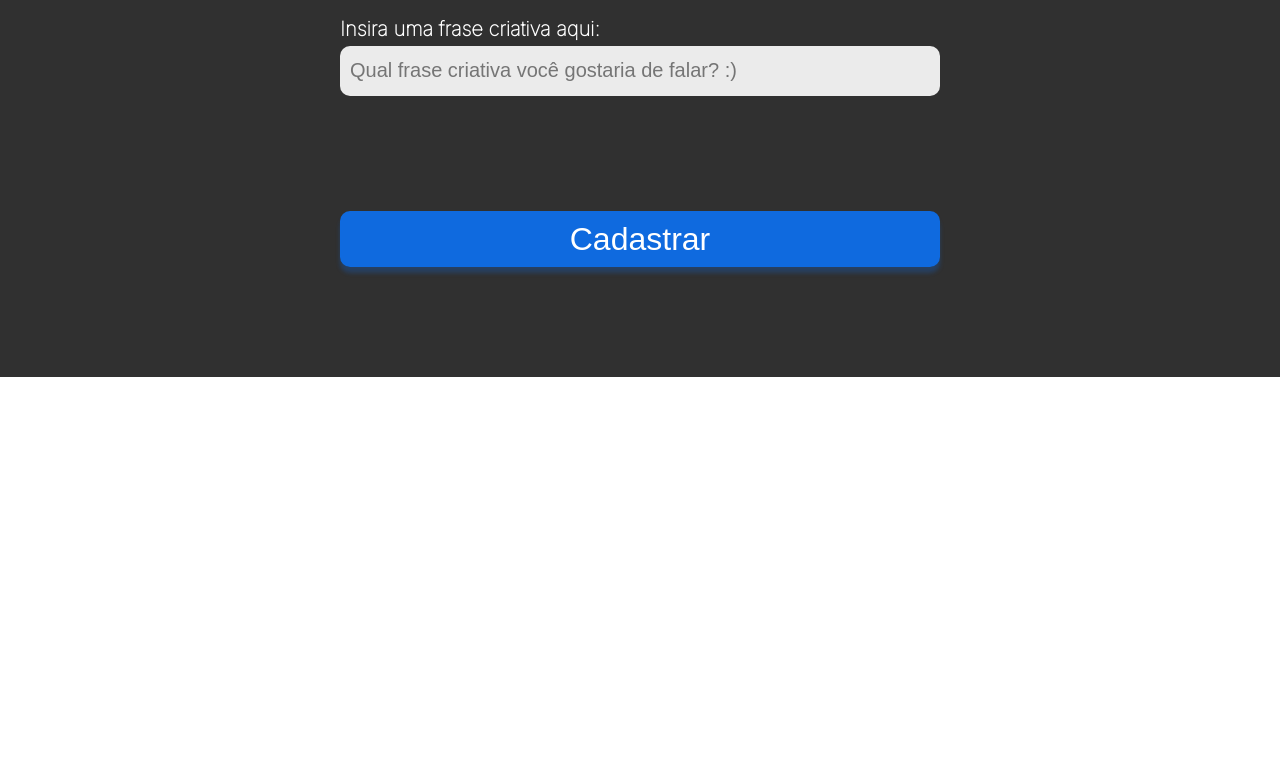
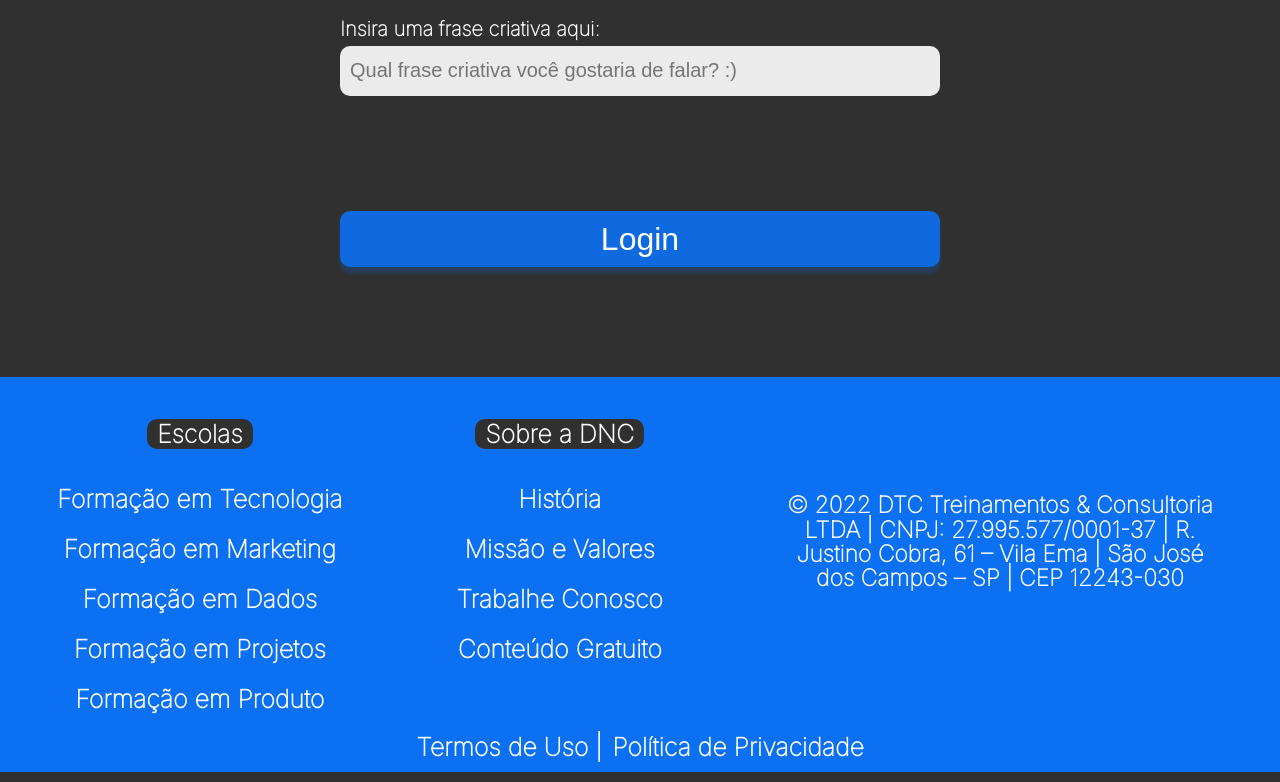
Before and after one commit to fbergami57/BootcampDnc, a plain HTML site: page index.html in a window 1280 px wide. Shown: the part 1139-1921 px from the top of the page. Before the commit the page ends 1516 px from the top, so only its background shows below. Drawn offline with Linux system fonts and the light colour scheme; a web font is replaced by a local one.

Commit message:
Media Query for mobile

```diff
--- a/index.html
+++ b/index.html
@@ -65,9 +65,58 @@
                 <input type="text" placeholder="Qual frase criativa você gostaria de falar? :)">
             </div>
 
-            <input type="submit" value="Cadastrar">
+            <input type="submit" value="Login">
         </form>
     </section>
+    <footer>
+        <div class="linha1">
+            <nav>
+                <h5>Escolas</h5>
+                <ul>
+                    <li>
+                        <a href="Formação em Tecnologia">Formação em Tecnologia</a>
+                    </li>
+                    <li>
+                        <a href="Formação em Marketing">Formação em Marketing</a>
+                    </li>
+                    <li>
+                        <a href="Formação em Dados">Formação em Dados</a>
+                    </li>
+                    <li>
+                        <a href="Formação em Projetos">Formação em Projetos</a>
+                    </li>
+                    <li>
+                        <a href="Formação em Produto">Formação em Produto</a>
+                    </li>
+                </ul>
+            </nav>
+            <nav>
+                <h5>Sobre a DNC</h5>
+                <ul>
+                    <li>
+                        <a href="História">História</a>
+                    </li>
+                    <li>
+                        <a href="Missão e Valores">Missão e Valores</a>
+                    </li>
+                    <li>
+                        <a href="Trabalhe Conosco">Trabalhe Conosco</a>
+                    </li>
+                    <li>
+                        <a href="Conteúdo Gratuito">Conteúdo Gratuito</a>
+                    </li>
+                </ul>
+            </nav>
+            <div class="endereco">
+                © 2022 DTC Treinamentos & Consultoria LTDA | CNPJ: 27.995.577/0001-37 | R. Justino Cobra,
+                61 – Vila Ema | São José dos Campos – SP | CEP 12243-030
+            </div>
+        </div>
+        <div class="linha2">
+            <a href="Termos de Uso">Termos de Uso |</a>
+            <a href="Política de Privacidade">Política de Privacidade</a>
+        </div>
+    </footer>
 
 
 </body>
--- a/style.css
+++ b/style.css
@@ -14,7 +14,6 @@
 
             background: linear-gradient(180deg, rgba(12, 112, 242, 0.5) 19.91%, rgba(12, 112, 242, 0) 24.84%),
             linear-gradient(0deg, #303030, #303030);
-            linear-gradient(0deg, #BABABA, #BABABA);
             background-repeat: no-repeat;
 
         }
@@ -154,3 +153,145 @@
             box-shadow: 0px 6px 4px rgba(12, 112, 242, 0.25);
             cursor: pointer;
          }
+
+         /* Footer */
+
+         footer {
+            width: 100%;
+            background-color: #0C70F2;
+         }
+
+         footer .linha1 {
+            display: flex;
+            justify-content: space-around;
+            align-items: center;
+         }
+
+         footer ul {
+            list-style: none;
+            margin: 0px;
+            padding: 0px;
+            font-size: 18px;
+         }
+
+         footer nav {
+            display: flex;
+            flex-direction: column;
+            align-items: center;
+            height: 330px;
+         }
+
+         footer h5 {
+            text-align: center;
+            color: white;
+            font-style: normal;
+            font-weight: 800;
+            font-size: 25px;
+            font-family: var(--fonte-padrao);
+            background-color: var(--preto-dnc);
+            border-radius: 10px;
+            padding: 0px 10px 0px 10px;
+            margin-bottom: 15px;
+
+         }
+
+         footer ul li {
+            text-align: center;
+            font-style: normal;
+            color: white;
+            font-weight: 600;
+            font-size: 25px;
+            font-family: var(--fonte-padrao);
+            margin: 20px 0px 5px 0px ;
+         }
+
+         footer ul li a{
+            color: white;
+            text-decoration: none;
+         }
+
+         footer ul li a:hover {
+            color: var(--cinza-hover);
+         }
+
+         footer .endereco {
+            font-weight: 800;
+            font-size: 23px;
+            font-family: var(--fonte-padrao);
+            color: white;
+            width: 446px;
+            text-align: center;
+            font-style: normal;
+            line-height: 24.2px;
+         }
+
+         footer .linha2 {
+            height: 35px;
+            display: flex;
+            justify-content: center;
+            margin: 10px 0px 10px 0px;
+            padding: 10px;
+         }
+
+         footer .linha2 a {
+            font-family: var(--fonte-padrao);
+            font-size: 25px;
+            font-weight: 600;
+            color: white;
+            text-decoration: none;
+            padding: 5px;
+        }
+
+        foote .linha2 a:first-child {
+            border-right: 3px solid white;
+        }
+
+         foote .linha2 a:hover {
+            color: var(--cinza-hover);
+         }
+
+@media only screen and (max-width: 600px) {
+
+    #principal {
+        flex-direction: column;
+        height: auto;
+    }
+
+    #menu {
+        flex-direction: column;
+        width: 100%;
+    }
+
+    #menu a {
+        display: flex;
+        height: 50px;
+        align-items: center;
+    }
+
+    #principal button {
+        width: 100%;
+        margin: 0px;
+    }
+
+    section h1 {
+        font-size: 38px;
+    }
+
+    section h2 {
+        font-size: 28px;
+        padding-right: 15px;
+        padding-left: 15px;
+    }
+
+    form {
+        width: 95%;
+        font-size: 20px;
+    }
+
+    .checkbox-itens label {
+        font-size: 17px;
+    }
+
+
+
+}
```
